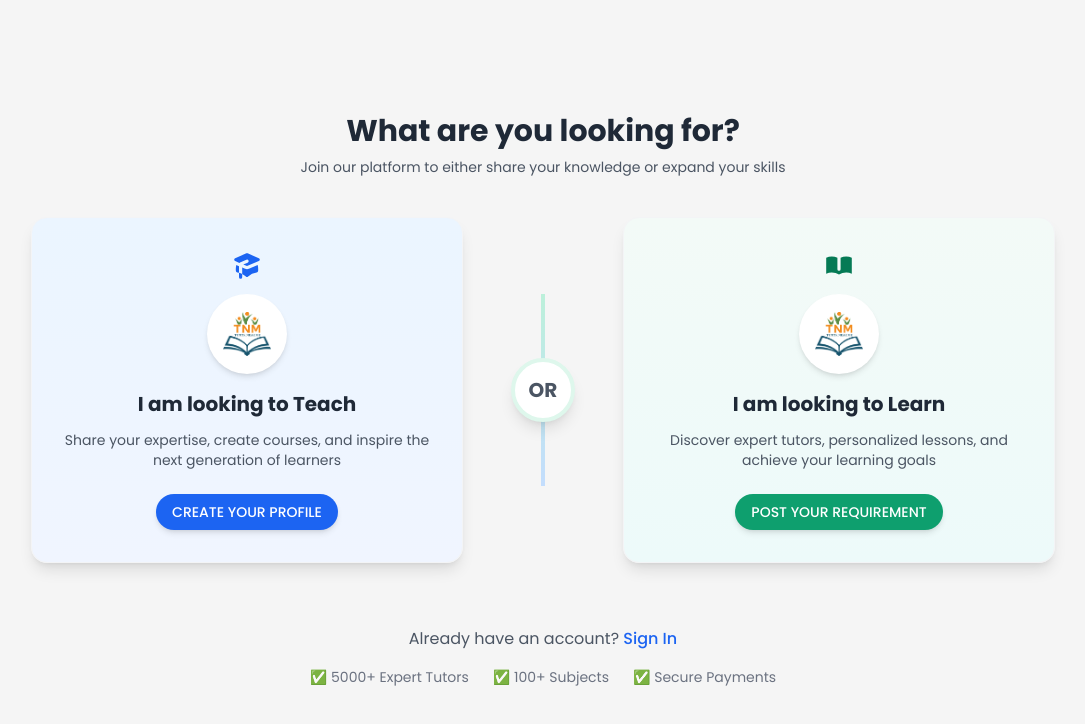
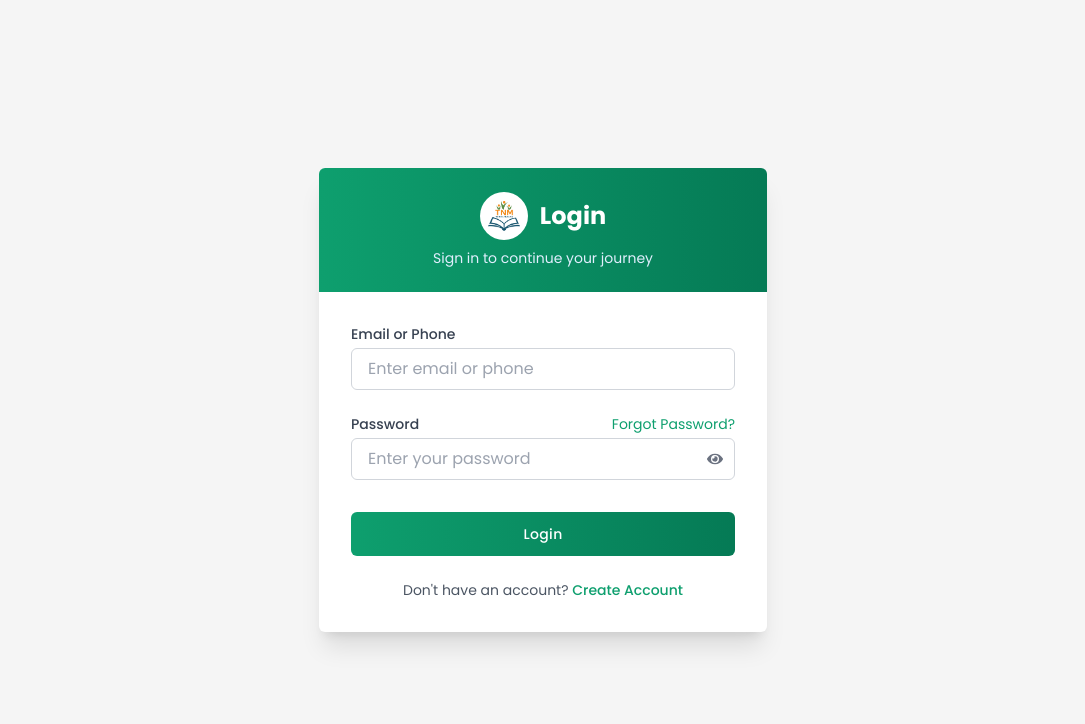
Before and after one commit to Ramees-c/tnm, a React (Vite) app: page /register in a window 1280 px wide. Shown: the top 724 px of the page, without its empty margins (97-1182 px from the left). Built offline with nearby package versions, Linux system fonts and the light colour scheme.

Commit message:
login page and api integrated

```diff
--- a/package.json
+++ b/package.json
@@ -14,6 +14,7 @@
     "axios": "^1.11.0",
     "flowbite": "^3.1.2",
     "flowbite-react": "^0.10.2",
+    "libphonenumber-js": "^1.12.16",
     "lucide-react": "^0.541.0",
     "react": "^19.1.1",
     "react-dom": "^19.1.1",
--- a/src/components/common/RegisterChoice/RegisterChoice.jsx
+++ b/src/components/common/RegisterChoice/RegisterChoice.jsx
@@ -4,38 +4,25 @@ import studentImg from "../../../assets/images/logo/tnmlogo.png";
 import ChoiceCard from "../../../pages/user/ChoiceCard/ChoiceCard";
 import { HiAcademicCap, HiBookOpen } from "react-icons/hi";
 
-function RegisterChoice({ onTutorClick, onStudentClick }) {
-  const [isVisible, setIsVisible] = useState(false);
-
-  useEffect(() => {
-    setIsVisible(true);
-  }, []);
-
+function RegisterChoice({ onTutorClick, onStudentClick, onCreateAccount }) {
   return (
     <div className="min-h-screen flex items-center justify-center py-12 md:py-0">
       <section className="w-full max-w-5xl flex flex-col items-center justify-center">
         {/* Heading */}
-        <div
-          className={`transition-all duration-700 transform ${
-            isVisible ? "translate-y-0 opacity-100" : "translate-y-8 opacity-0"
-          }`}
-        >
+        <div>
           <h2 className="text-xl sm:text-2xl md:text-3xl font-bold text-center text-gray-800 mb-2">
             What are you looking for?
           </h2>
           <p className="text-center text-gray-600 mb-10 text-sm md:text-md">
-            Join our platform to either share your knowledge or expand your skills
+            Join our platform to either share your knowledge or expand your
+            skills
           </p>
         </div>
 
         {/* Card Container */}
-        <div className="flex flex-col lg:flex-row items-center justify-center gap-8 lg:gap-12 w-full">
+        <div className="flex flex-col lg:flex-row items-center justify-center gap-1 lg:gap-8 w-full">
           {/* Tutor Card */}
-          <div
-            className={`transition-all duration-700 delay-150 transform ${
-              isVisible ? "translate-y-0 opacity-100" : "translate-y-12 opacity-0"
-            }`}
-          >
+          <div>
             <ChoiceCard
               image={teacherImg}
               title="I am looking to Teach"
@@ -57,11 +44,7 @@ function RegisterChoice({ onTutorClick, onStudentClick }) {
           </div>
 
           {/* Student Card */}
-          <div
-            className={`transition-all duration-700 delay-300 transform ${
-              isVisible ? "translate-y-0 opacity-100" : "translate-y-12 opacity-0"
-            }`}
-          >
+          <div>
             <ChoiceCard
               image={studentImg}
               title="I am looking to Learn"
@@ -76,27 +59,21 @@ function RegisterChoice({ onTutorClick, onStudentClick }) {
         </div>
 
         {/* Extra Info */}
-        <div
-          className={`mt-16 text-center transition-all duration-700 delay-500 transform ${
-            isVisible ? "translate-y-0 opacity-100" : "translate-y-8 opacity-0"
-          }`}
-        >
+        <div className={`mt-16 text-center`}>
           <p className="text-gray-600 mb-4">
             Already have an account?{" "}
-            <a href="#" className="text-blue-600 font-medium hover:underline">
+            <a
+              href="#"
+              className="text-green-500 font-medium hover:underline"
+              onClick={onCreateAccount}
+            >
               Sign In
             </a>
           </p>
           <div className="flex flex-wrap items-center justify-center gap-6 text-sm text-gray-500">
-            <span className="flex items-center">
-              ✅ 5000+ Expert Tutors
-            </span>
-            <span className="flex items-center">
-              ✅ 100+ Subjects
-            </span>
-            <span className="flex items-center">
-              ✅ Secure Payments
-            </span>
+            <span className="flex items-center">✅ 5000+ Expert Tutors</span>
+            <span className="flex items-center">✅ 100+ Subjects</span>
+            <span className="flex items-center">✅ Secure Payments</span>
           </div>
         </div>
       </section>
--- /dev/null
+++ b/src/components/studentAndTutor/LoginForm/LoginForm.jsx
@@ -0,0 +1,209 @@
+import React, { useState } from "react";
+import FormInput from "../FormInput/FormInput";
+import DefaultButton from "../../common/DefaultButton/DefaultButton";
+import { FaEye, FaEyeSlash } from "react-icons/fa";
+import logo from "../../../assets/images/logo/tnmlogo.png";
+import axios from "axios";
+
+function LoginForm({ onCreateAccount }) {
+  const [formData, setFormData] = useState({
+    identifier: "",
+    password: "",
+  });
+  const [errors, setErrors] = useState({});
+  const [isLoading, setIsLoading] = useState(false);
+  const [showPassword, setShowPassword] = useState(false);
+  const [serverError, setServerError] = useState("");
+
+  const handleChange = (e) => {
+    setFormData({
+      ...formData,
+      [e.target.name]: e.target.value,
+    });
+    setErrors({ ...errors, [e.target.name]: "" });
+    setServerError("");
+  };
+
+  // ✅ Validation
+  const validate = () => {
+    let newErrors = {};
+
+    if (!formData.identifier.trim()) {
+      newErrors.identifier = "Email or phone is required";
+    } else {
+      const emailRegex = /^[^\s@]+@[^\s@]+\.[^\s@]+$/;
+
+      // Only check email validity
+      if (!emailRegex.test(formData.identifier)) {
+        // If not email, treat as phone without regex validation
+        if (isNaN(formData.identifier)) {
+          newErrors.identifier = "Enter a valid email or phone number";
+        }
+      }
+    }
+
+    if (!formData.password.trim()) {
+      newErrors.password = "Password is required";
+    }
+
+    setErrors(newErrors);
+    return Object.keys(newErrors).length === 0;
+  };
+
+  // ✅ Submit
+  const handleSubmit = async (e) => {
+    e.preventDefault();
+    if (!validate()) return;
+
+    setIsLoading(true);
+    setServerError("");
+
+    try {
+      const emailRegex = /^[^\s@]+@[^\s@]+\.[^\s@]+$/;
+
+      let payload = {
+        password: formData.password,
+      };
+
+      if (emailRegex.test(formData.identifier)) {
+        payload.email = formData.identifier;
+      } else {
+        payload.mobile_number = formData.identifier;
+      }
+
+      const response = await axios.post("/api/login/", payload);
+      console.log("✅ Login success:", response.data);
+
+      if (response.data.token) {
+        localStorage.setItem("authToken", response.data.token);
+      }
+
+      alert("✅ Login Successful!");
+      // window.location.href = "/dashboard";
+    } catch (error) {
+      console.error("❌ Login error:", error);
+      setServerError(
+        error.response?.data?.message ||
+          "Something went wrong. Please try again."
+      );
+    } finally {
+      setIsLoading(false);
+    }
+  };
+
+  return (
+    <div className="min-h-screen flex items-center justify-center p-4">
+      <div className="w-full max-w-md bg-white rounded-md shadow-xl overflow-hidden transition-all duration-300 hover:shadow-2xl">
+        {/* Header */}
+        <div className="bg-gradient-to-r from-green-500 to-green-600 py-6 px-8 text-center">
+          <div className="flex items-center justify-center mb-2">
+            <div className="bg-white p-2 rounded-full mr-3">
+              <img src={logo} alt="Logo" className="w-8 h-8 object-contain" />
+            </div>
+            <h1 className="text-2xl font-bold text-white">Login</h1>
+          </div>
+          <p className="text-blue-100 mt-1 text-sm">
+            Sign in to continue your journey
+          </p>
+        </div>
+
+        {/* Form */}
+        <div className="p-6 sm:p-8">
+          <form onSubmit={handleSubmit} className="space-y-6">
+            {/* Email or Phone */}
+            <div>
+              <label
+                htmlFor="identifier"
+                className="block text-sm font-medium text-gray-700 mb-1"
+              >
+                Email or Phone
+              </label>
+              <FormInput
+                type="text"
+                name="identifier"
+                id="identifier"
+                placeholder="Enter email or phone"
+                value={formData.identifier}
+                onChange={handleChange}
+              />
+              {errors.identifier && (
+                <p className="text-red-500 text-xs mt-1">{errors.identifier}</p>
+              )}
+            </div>
+
+            {/* Password */}
+            <div>
+              <div className="flex items-center justify-between mb-1">
+                <label
+                  htmlFor="password"
+                  className="block text-sm font-medium text-gray-700"
+                >
+                  Password
+                </label>
+                <a
+                  href="#"
+                  className="text-sm text-green-500 hover:underline transition-colors duration-200"
+                >
+                  Forgot Password?
+                </a>
+              </div>
+              <div className="relative">
+                <FormInput
+                  type={showPassword ? "text" : "password"}
+                  name="password"
+                  id="password"
+                  placeholder="Enter your password"
+                  value={formData.password}
+                  onChange={handleChange}
+                  required
+                />
+                <button
+                  type="button"
+                  onClick={() => setShowPassword(!showPassword)}
+                  className="absolute inset-y-0 right-3 flex items-center text-gray-500 hover:text-gray-700"
+                >
+                  {showPassword ? <FaEyeSlash /> : <FaEye />}
+                </button>
+              </div>
+              {errors.password && (
+                <p className="text-red-500 text-xs mt-1">{errors.password}</p>
+              )}
+            </div>
+
+            {/* Server error */}
+            {serverError && (
+              <p className="text-red-600 text-sm text-center">{serverError}</p>
+            )}
+
+            {/* Login Button */}
+            <div className="pt-2">
+              <DefaultButton
+                buttonText={isLoading ? "Signing in..." : "Login"}
+                type="submit"
+                buttonFullwidth={true}
+                disabled={isLoading}
+                className={`transition-all duration-300 ${
+                  isLoading ? "opacity-75" : "hover:shadow-md"
+                }`}
+              />
+            </div>
+
+            {/* Sign up option */}
+            <div className="text-center text-sm text-gray-600 mt-6">
+              Don&apos;t have an account?{" "}
+              <button
+                type="button"
+                onClick={onCreateAccount}
+                className="font-medium text-green-500 hover:underline transition-colors duration-200"
+              >
+                Create Account
+              </button>
+            </div>
+          </form>
+        </div>
+      </div>
+    </div>
+  );
+}
+
+export default LoginForm;
--- a/src/pages/user/ChoiceCard/ChoiceCard.jsx
+++ b/src/pages/user/ChoiceCard/ChoiceCard.jsx
@@ -13,7 +13,7 @@ function ChoiceCard({
   };
   return (
     <div
-      className={`w-full max-w-md bg-gradient-to-b ${cardColor} rounded-2xl overflow-hidden shadow-lg transform transition-all duration-300 hover:scale-105 hover:shadow-xl border border-gray-100`}
+      className={`w-full max-w-md bg-gradient-to-b ${cardColor} rounded-md overflow-hidden shadow-xl transform transition-all duration-300 hover:scale-105 hover:shadow-xl border border-gray-100`}
     >
       <div className="p-8 flex flex-col items-center text-center">
         {/* Icon */}
@@ -32,7 +32,7 @@ function ChoiceCard({
 
         {/* Button */}
         <button
-          className={`${buttonColor} text-white font-medium py-2 px-4 rounded-full transition-all duration-300 transform hover:-translate-y-1 shadow-md hover:shadow-lg text-sm`}
+          className={`${buttonColor} text-white font-medium py-2 px-4 rounded-md transition-all duration-300 transform hover:-translate-y-1 shadow-md hover:shadow-lg text-sm`}
           onClick={() => {
             onRegisterClick();
             handleClick();
--- a/src/pages/user/LoginRegisterPage/LoginRegisterPage.jsx
+++ b/src/pages/user/LoginRegisterPage/LoginRegisterPage.jsx
@@ -2,26 +2,22 @@ import React, { useState, useEffect } from "react";
 import RegisterChoice from "../../../components/common/RegisterChoice/RegisterChoice";
 import TutorRegisterForm from "../../../components/studentAndTutor/TutorRegisterForm/TutorRegisterForm";
 import StudentRegistrationForm from "../../../components/studentAndTutor/StudentRegistrationForm/StudentRegistrationForm";
+import LoginForm from "../../../components/studentAndTutor/LoginForm/LoginForm";
 
 function LoginRegisterPage() {
-  // ✅ Initialize from sessionStorage (for refresh) or default to choice
+  // 👉 default to "login"
   const [step, setStep] = useState(() => {
-    return sessionStorage.getItem("registerStep") || "choice";
+    return sessionStorage.getItem("registerStep") || "login";
   });
 
-  // ✅ Save current step to sessionStorage on step change
   useEffect(() => {
     sessionStorage.setItem("registerStep", step);
   }, [step]);
 
-  // ✅ Reset to choice when navigating to this page normally
   useEffect(() => {
-    // Only reset if no session storage (first visit)
     if (!sessionStorage.getItem("registerStep")) {
-      setStep("choice");
+      setStep("login");
     }
-
-    // Clear sessionStorage when leaving the page
     return () => {
       sessionStorage.removeItem("registerStep");
     };
@@ -33,11 +29,15 @@ function LoginRegisterPage() {
         <RegisterChoice
           onTutorClick={() => setStep("tutor")}
           onStudentClick={() => setStep("student")}
+          onCreateAccount={() => setStep("login")}
         />
       )}
 
       {step === "tutor" && <TutorRegisterForm />}
       {step === "student" && <StudentRegistrationForm />}
+      {step === "login" && (
+        <LoginForm onCreateAccount={() => setStep("choice")} />
+      )}
     </div>
   );
 }
```
Also changed, not shown: 1 other file (tests, documents, lock files or other folders).
